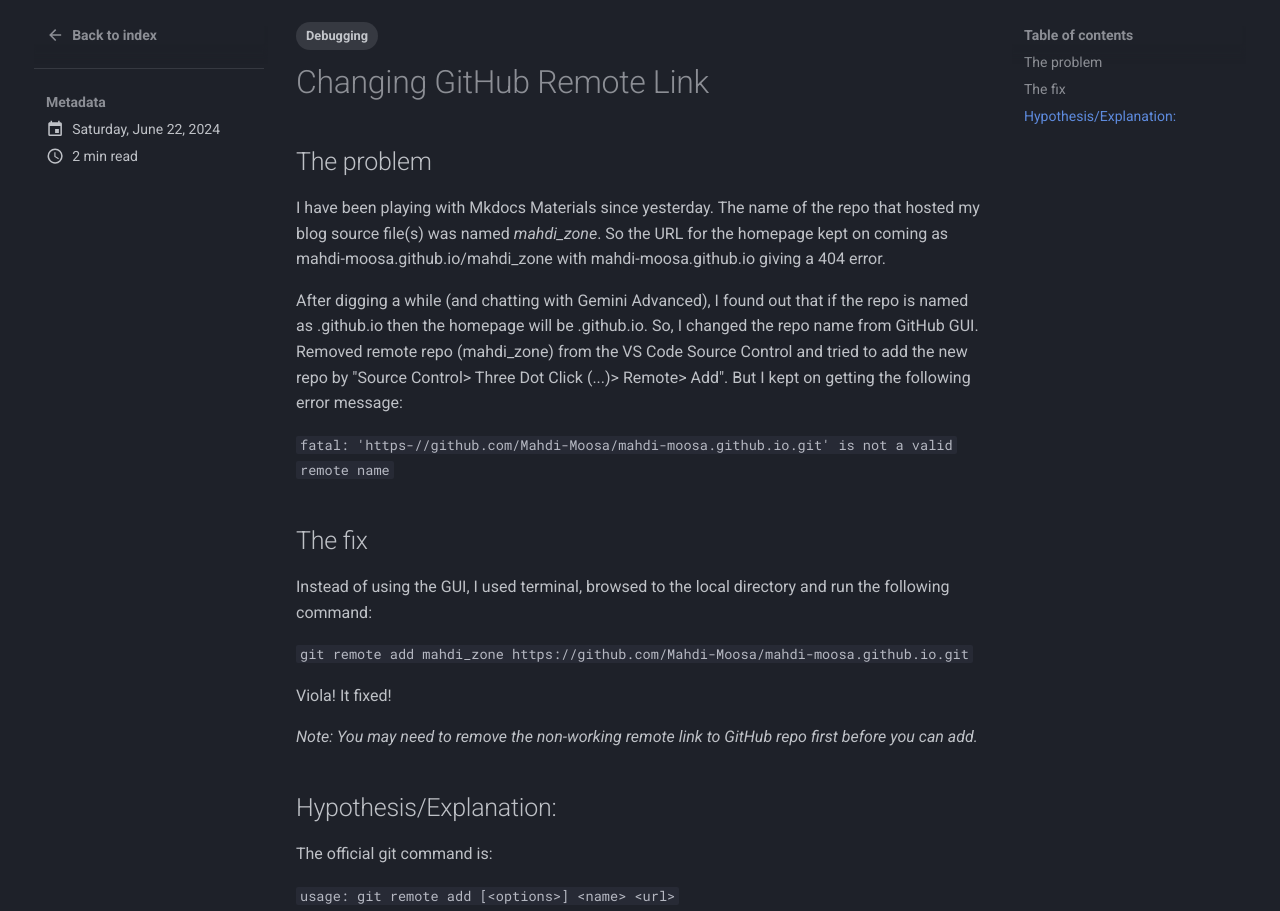
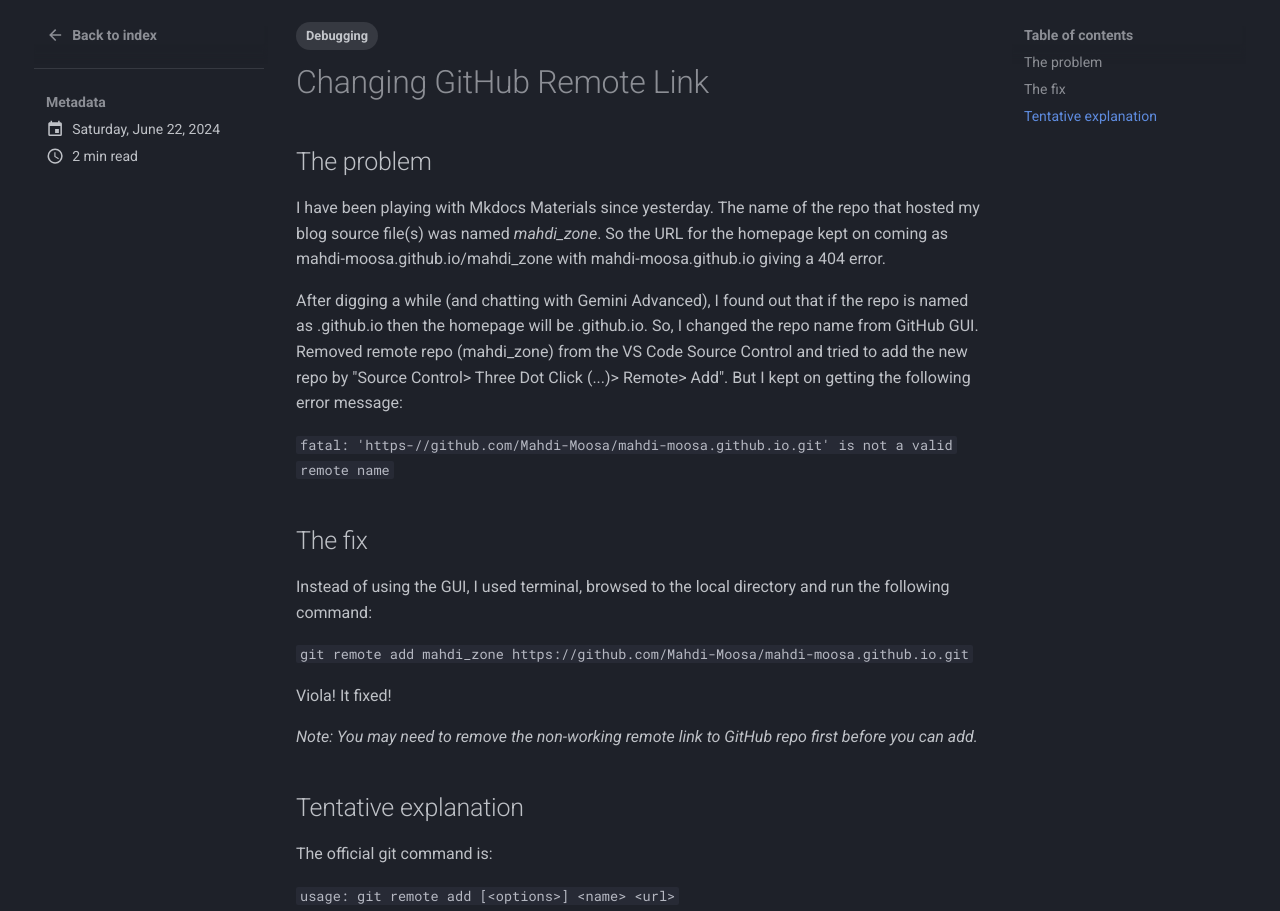
Before and after one commit to Mahdi-Moosa/mahdi_zone, an MkDocs documentation site: the page built from docs/blog/posts/github_remote_url_fix.md, in a window 1280 px wide and 1291 px high. Shown: the part 124-1035 px from the top of the window. Built offline with MkDocs 1.6.1 and Material for MkDocs 9.7.7, drawn with Linux system fonts in a browser that asks for light colours.

Commit message:
typo fix

````diff
--- a/docs/blog/posts/github_remote_url_fix.md
+++ b/docs/blog/posts/github_remote_url_fix.md
@@ -24,7 +24,7 @@
 
 *Note: You may need to remove the non-working remote link to GitHub repo first before you can add.*
 
-## Hypothesis/Explanation:
+## Tentative explanation
 The official git command is:
 
 ```usage: git remote add [<options>] <name> <url>```
````
